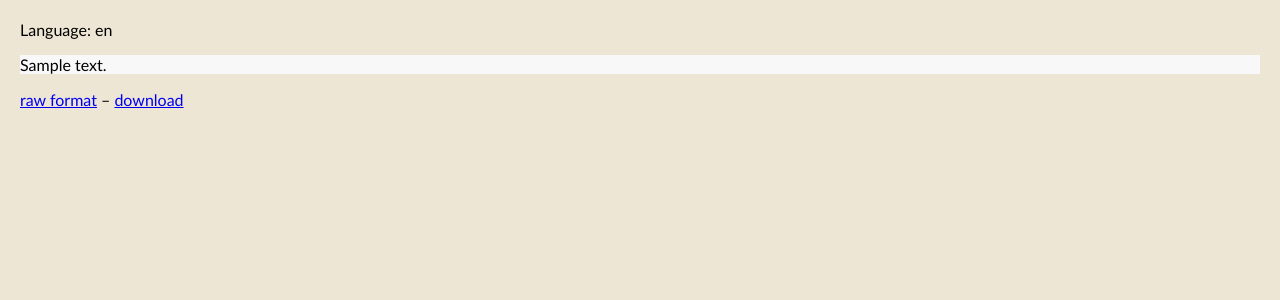
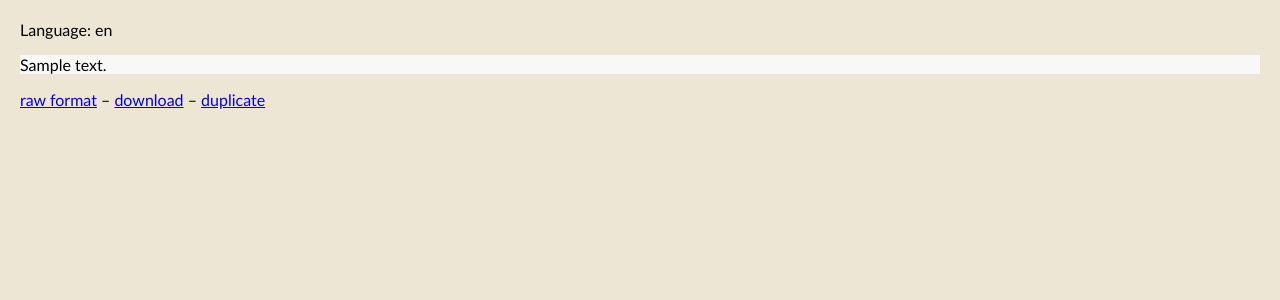
Before and after one commit to fajran/tempel, a Python web app: template src/tempel/templates/view.html in a window 1280 px wide. Shown: the top 300 px of the page. Run offline with Jinja, Linux system fonts and the light colour scheme; the template is opened without the code that fills it: most values are stand-ins (such as "Sample title", 1, 10 or a date in 2020).

Commit message:
Show duplicate link on the entry page

```diff
--- a/src/tempel/templates/view.html
+++ b/src/tempel/templates/view.html
@@ -8,6 +8,7 @@
 </div>
 <p><a href="{{ entry.raw_url }}">raw format</a> &ndash;
     <a href="{{ entry.download_url_short }}">download</a>
+    &ndash; <a href="{{ entry.duplicate_url }}">duplicate</a>
 {% if editable %}
     &ndash; <a href="{{ entry.edit_url }}">edit</a>
 {% endif %}
```
